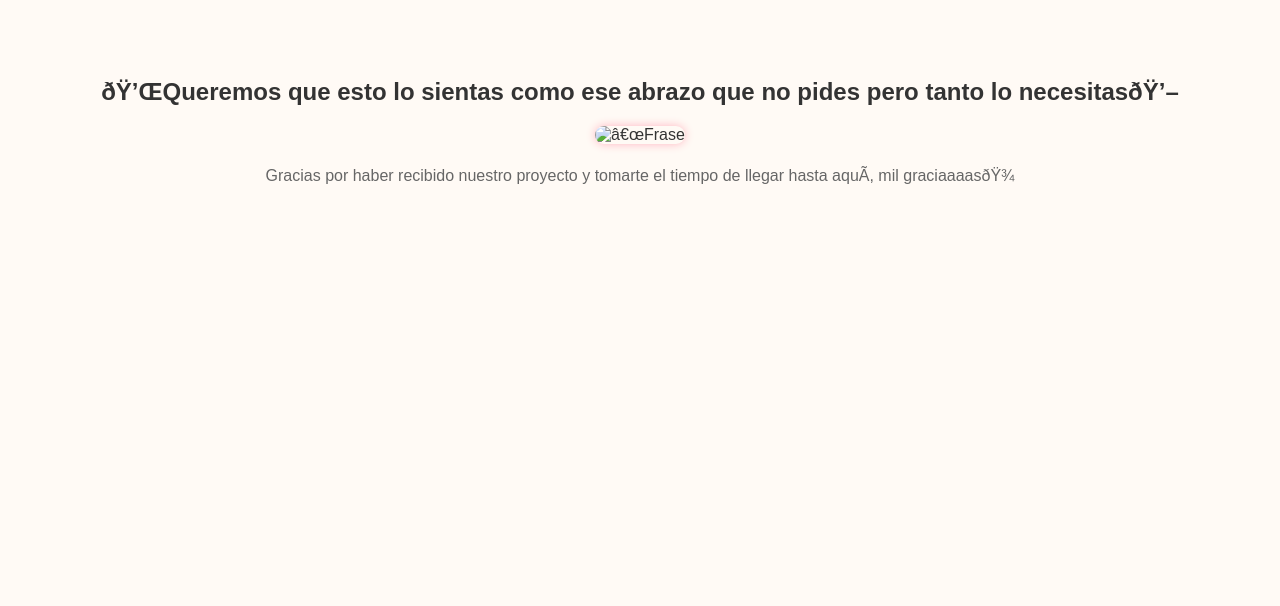
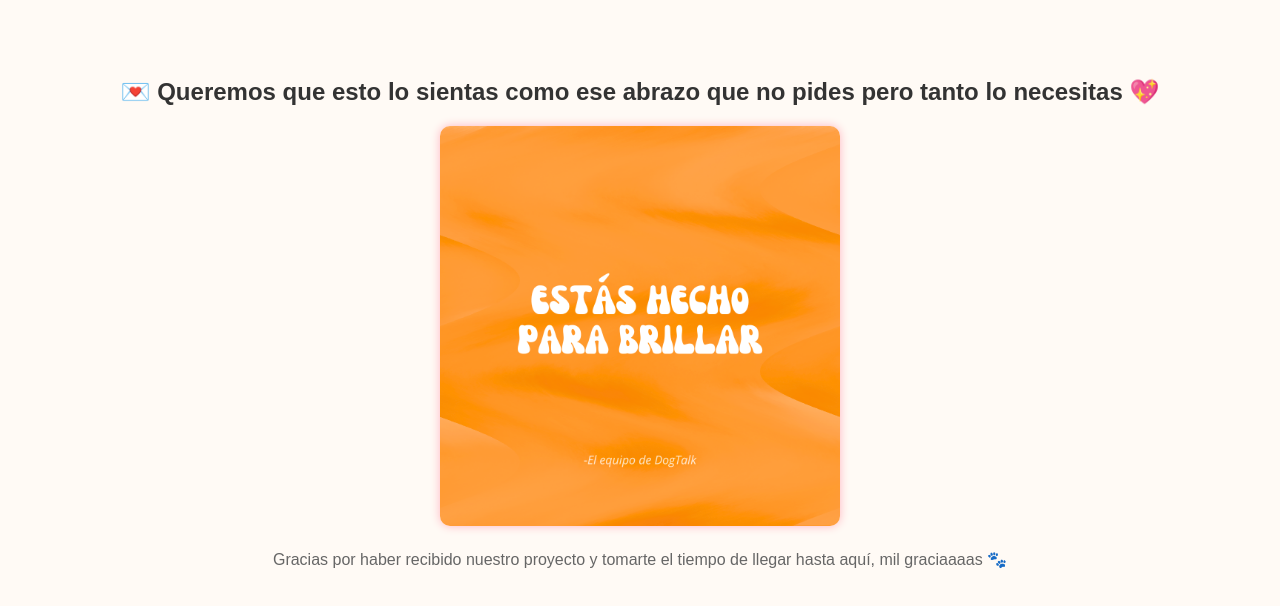
Before and after one commit to layschooluni/DogTalkRECOMPENSA, a plain HTML site: page index.html in a window 1280 px wide. Drawn offline with Linux system fonts and the light colour scheme.

```diff
--- a/index.html
+++ b/index.html
@@ -1,15 +1,15 @@
 <!DOCTYPE html>
-<html lang=“es”>
+<html lang="es">
 <head>
-<meta charset=“UTF-8”>
-<meta name=“viewport” content=“width=device-width, initial-scale=1.0”>
+<meta charset="UTF-8">
+<meta name="viewport" content="width=device-width, initial-scale=1.0">
 <title>Toma tu recompensa✨</title>
 <style>
   body {
     background-color: #fffaf5;
     color: #333;
     text-align: center;
-    font-family: ‘Poppins’, sans-serif;
+    font-family: 'Poppins', sans-serif;
     padding: 50px;
   }
   img {
@@ -25,27 +25,27 @@
 </style>
 </head>
 <body>
-  <h2>💌Queremos que esto lo sientas como ese abrazo que no pides pero tanto lo necesitas💖</h2>
-  <img id=“randomImage” src=“” alt=“Frase sorpresa”>
-  <p>Gracias por haber recibido nuestro proyecto y tomarte el tiempo de llegar hasta aquí, mil graciaaaas🐾</p>
+  <h2>💌 Queremos que esto lo sientas como ese abrazo que no pides pero tanto lo necesitas 💖</h2>
+  <img id="randomImage" src="" alt="Frase sorpresa">
+  <p>Gracias por haber recibido nuestro proyecto y tomarte el tiempo de llegar hasta aquí, mil graciaaaas 🐾</p>
 
   <script>
     const images = [
-      ‘1.png’,
-      ‘2.png’,
-      ‘3.png’,
-      ‘4.png’,
-      ‘5.png’,
-      ‘6.png’,
-      ‘7.png’,
-      ‘8.png’,
-      ‘9.png’,
-      ‘10.png’,
-      ‘11.png’,
-      ‘12.png’
+      '1.png',
+      '2.png',
+      '3.png',
+      '4.png',
+      '5.png',
+      '6.png',
+      '7.png',
+      '8.png',
+      '9.png',
+      '10.png',
+      '11.png',
+      '12.png'
     ];
     const randomImage = images[Math.floor(Math.random() * images.length)];
-    document.getElementById(“randomImage”).src = randomImage;
+    document.getElementById("randomImage").src = randomImage;
   </script>
 </body>
 </html>
```
